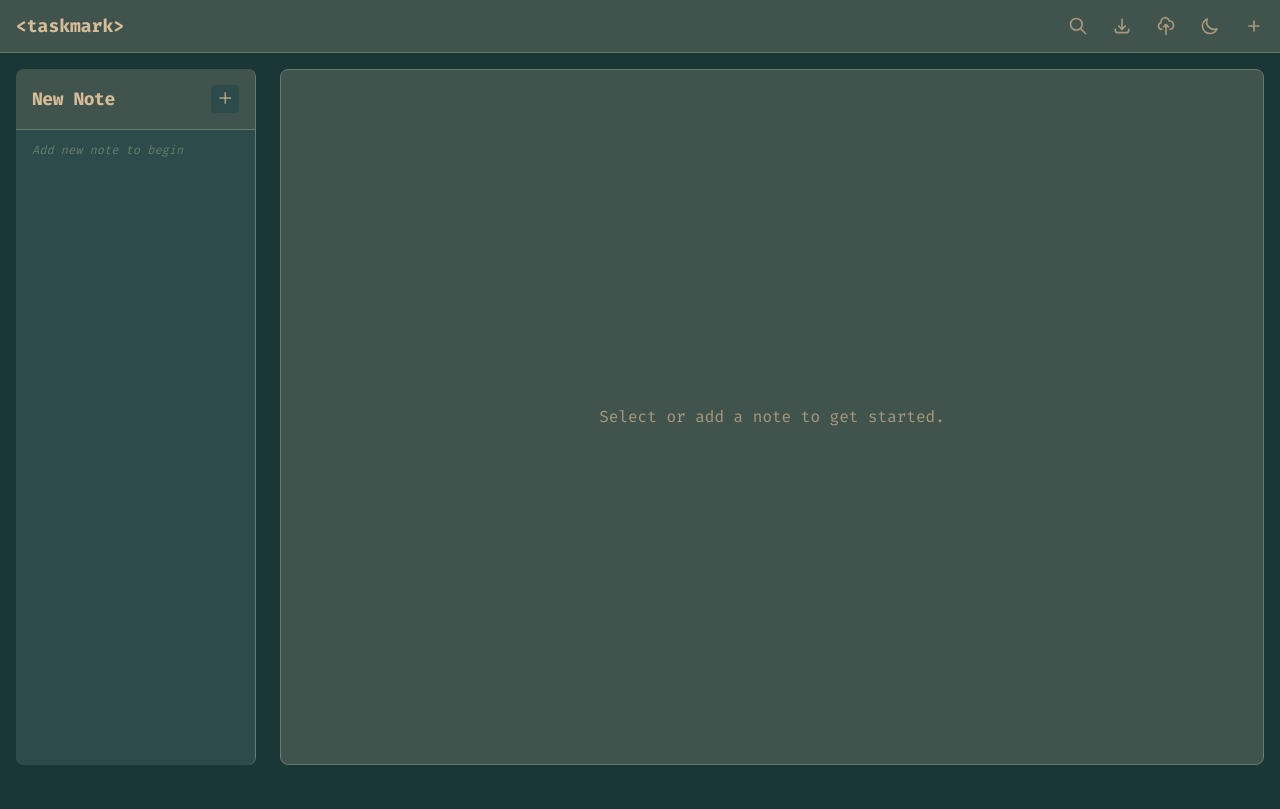
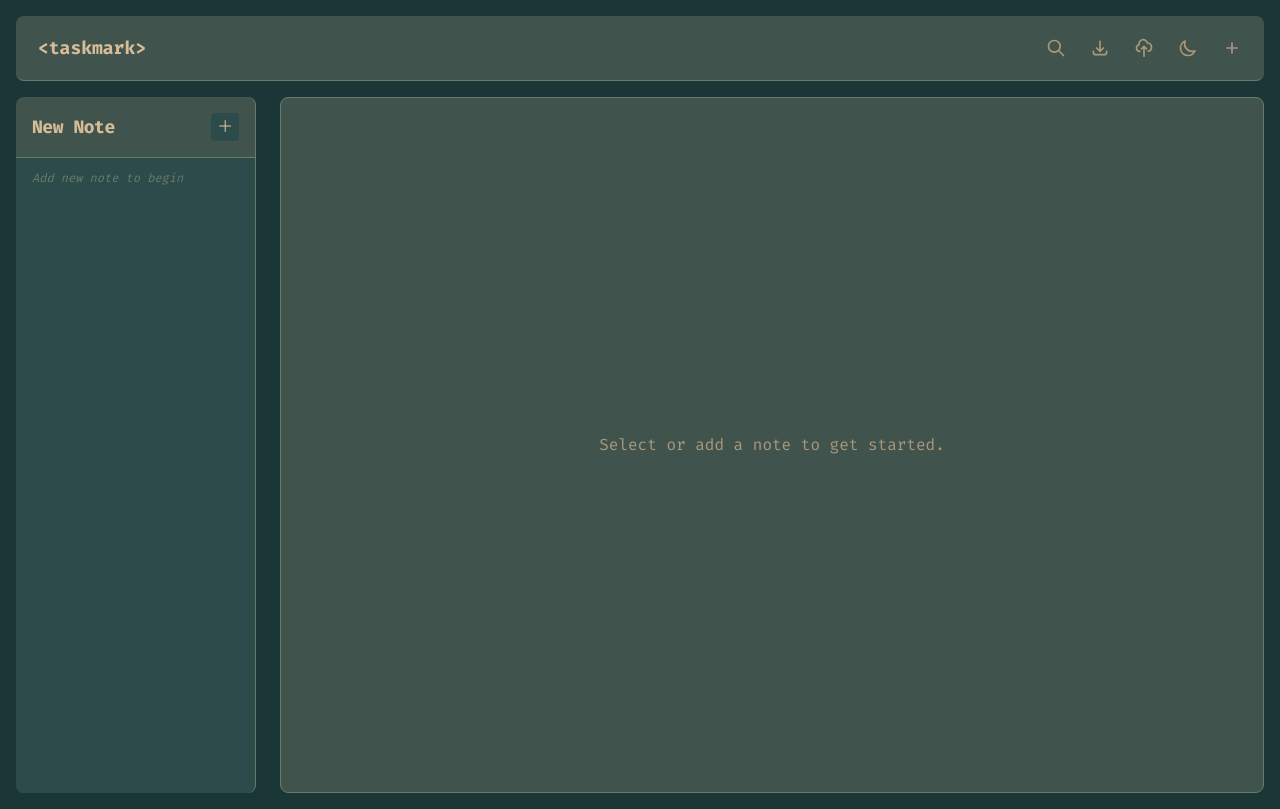
Before and after one commit to IkramUdDoula/taskmark, a React (Vite) app: page / in a window 1280 px wide. Built offline with nearby package versions, Linux system fonts and the light colour scheme; the HTML template or start-up script is replaced by a standard one.

Commit message:
Updated ui

```diff
--- a/src/App.jsx
+++ b/src/App.jsx
@@ -533,8 +533,8 @@ function App() {
 
   return (
     <NotesProvider>
-      <div className={`min-h-screen flex flex-col ${theme}-theme`}>
-        <header className="bg-[var(--bg-secondary)] border-b border-[var(--border)] p-2 flex items-center">
+      <div className={`min-h-screen flex flex-col ${theme}-theme bg-[var(--bg-primary)]`}>
+        <header className="bg-[var(--bg-secondary)] border-b border-[var(--border)] p-[14px] mx-4 mt-4 flex items-center rounded-lg">
           <div className="flex items-center">
             <h1 className="text-lg font-bold text-[var(--text-primary)] ml-2 font-mono">&lt;taskmark&gt;</h1>
           </div>
```
